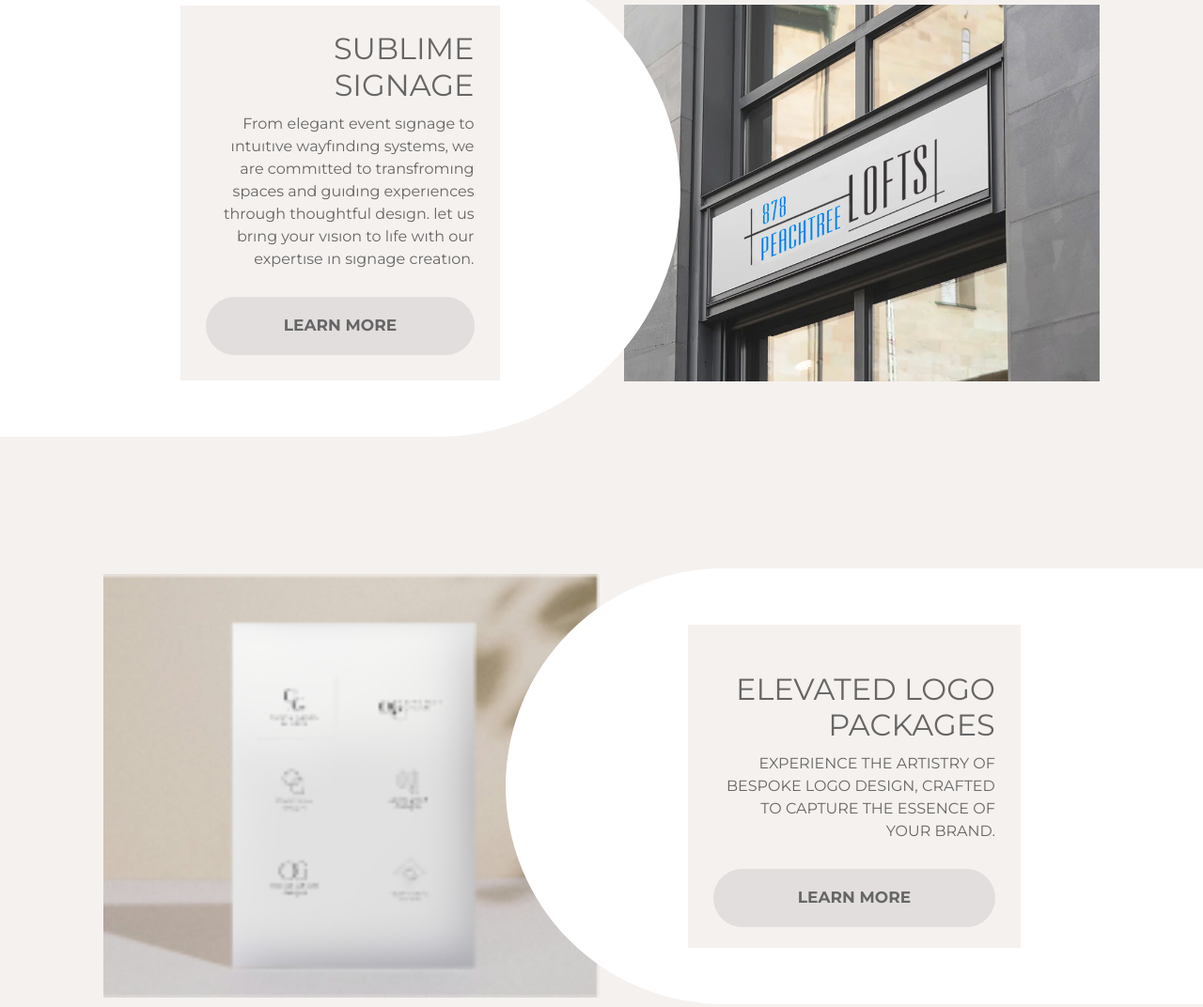
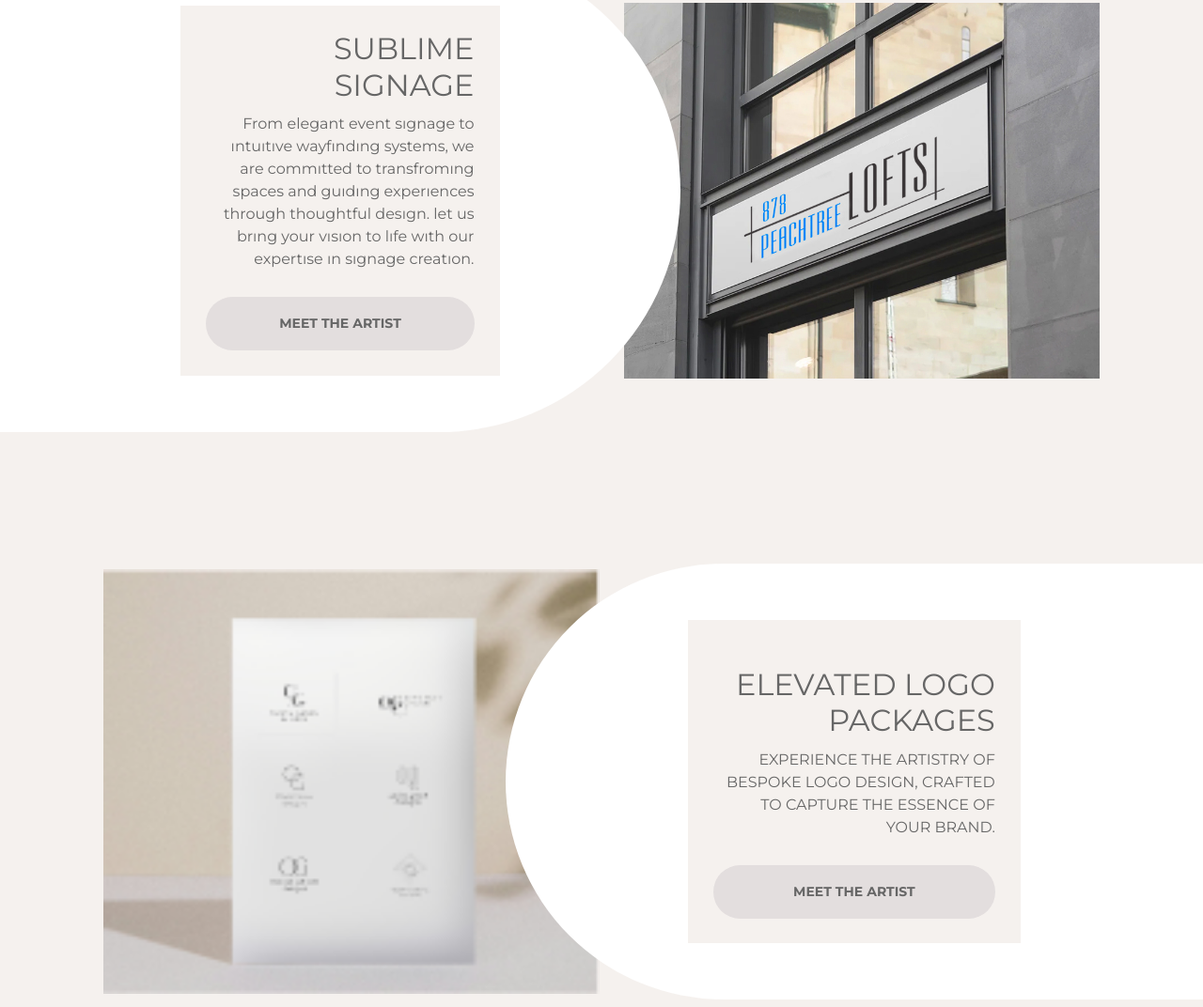
Before and after one commit to CloseDigitLLP/Allure.github.io, a plain HTML site: page index.html in a window 1280 px wide. Shown: the part 2008-3080 px from the top of the page at 94% size. Drawn offline with Linux system fonts and the light colour scheme.

Commit message:
home page button changes

```diff
--- a/assets/css/styles/index.css
+++ b/assets/css/styles/index.css
@@ -556,6 +556,7 @@ body {
     .footer-section .footer-btn .btn-2 {
         padding: 15px 5px !important;
     }
+
 }
 
 @media screen and (max-width:992px) {
@@ -581,6 +582,7 @@ body {
     .footer-section .btn span {
         font-size: 15px;
     }
+
 }
 
 @media screen and (max-width:520px) {
@@ -792,7 +794,7 @@ body {
 
     .homepage-content-section .text-card-part .text-card button {
         font-size: 15px;
-        padding: 20px 120px;
+        padding: 20px 20px;
         margin-top: 12px;
     }
 
@@ -805,6 +807,9 @@ body {
 }
 
 @media screen and (max-width:1501px) {
+    .homepage-content-section .btn span {
+        font-size: 14px;
+    }
     .homepage-content-section .text-card-part .text-card h3 {
         font-size: 32px;
         margin-bottom: 10px;
@@ -906,7 +911,7 @@ body {
     }
 
     .homepage-content-section .homepage-content .text-card-part {
-        padding: 15px 95px;
+        padding: 15px 60px;
     }
 
     .homepage-content-section .text-card-part .text-card {
--- a/index.html
+++ b/index.html
@@ -84,7 +84,7 @@
                         <p>Our collateral servıces are taılored to make a lastıng ımpressıon on your clients and
                             partners.</p>
                             <div class="card-btn">
-                                <button class="btn btn-2"><span>LEARN MORE</span></button>
+                                <button class="btn btn-2"><span>MEET THE ARTIST</span></button>
                             </div>
 
                     </div>
@@ -92,7 +92,7 @@
             </div>
             <div class="theme-button">
                 <button class="btn btn-2">
-                    <span>LEARN MORE</span>
+                    <span>MEET THE ARTIST</span>
                 </button>
             </div>
         </div>
@@ -118,7 +118,7 @@
                             spaces and guıdıng experıences through thoughtful desıgn. let us brıng your vısıon to lıfe
                             wıth our expertıse ın sıgnage creatıon.</p>
                             <div class="card-btn">
-                                <button class="btn btn-2"><span>LEARN MORE</span></button>
+                                <button class="btn btn-2"><span>MEET THE ARTIST</span></button>
                             </div>
                     </div>
                 </div>
@@ -133,7 +133,7 @@
             </div>
             <div class="theme-button">
                 <button class="btn btn-2">
-                    <span>LEARN MORE</span>
+                    <span>MEET THE ARTIST</span>
                 </button>
             </div>
         </div>
@@ -171,14 +171,14 @@
                         <p>EXPERIENCE THE ARTISTRY OF BESPOKE LOGO DESIGN, CRAFTED TO CAPTURE THE ESSENCE OF YOUR BRAND.
                         </p>
                         <div class="card-btn">
-                            <button class="btn btn-2"><span>LEARN MORE</span></button>
+                            <button class="btn btn-2"><span>MEET THE ARTIST</span></button>
                         </div>
                     </div>
                 </div>
             </div>
             <div class="theme-button">
                 <button class="btn btn-2">
-                    <span>LEARN MORE</span>
+                    <span>MEET THE ARTIST</span>
                 </button>
             </div>
         </div>
```
